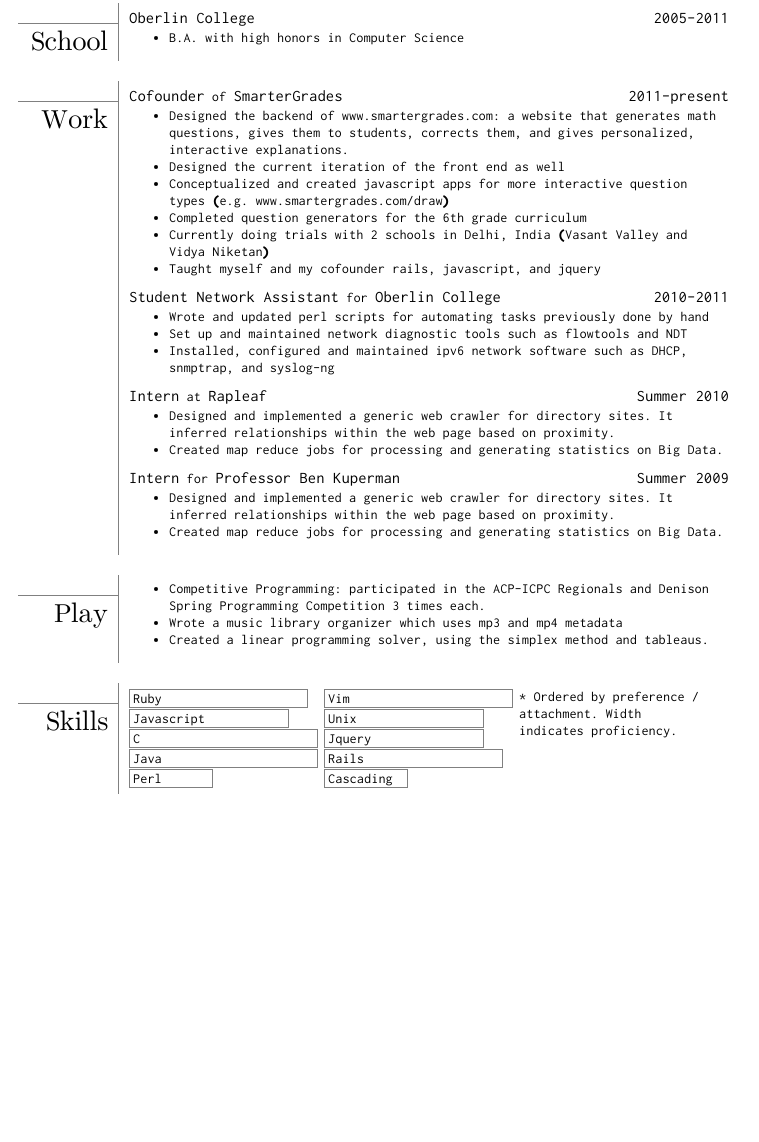
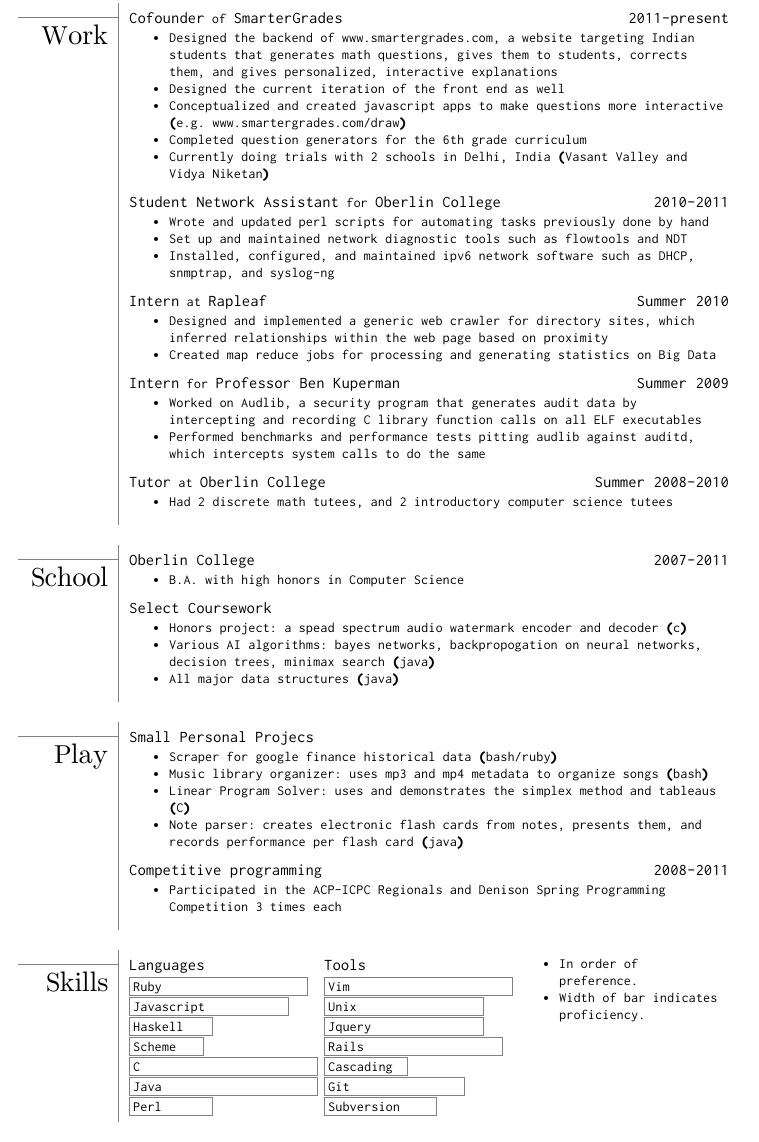
Before and after one commit to ramfjord/Resume, a plain HTML site: page resume.html in a window 1280 px wide. Shown: the part 76-1218 px from the top of the page, without its empty margins (222-981 px from the left). Before the commit the page ends 890 px from the top, so only its background shows below. Drawn offline with Linux system fonts and the light colour scheme.

Commit message:
finished editing

```diff
--- a/css/resume.scss
+++ b/css/resume.scss
@@ -69,7 +69,7 @@ body {
 .section-desc {
   width:80px;
   text-align: right;
-  margin-top:20px;
+  margin-top:14px;
   padding:5px 10px 0 10px;
   border-top:1px solid gray;
   @include fancy-font;
--- a/resume.html
+++ b/resume.html
@@ -1,6 +1,7 @@
 <!DOCTYPE HTML>
 <html>
   <head>
+    <title>Thomas's Resume</title>
     <link rel='stylesheet' type='text/css' href='css/resume.css'>
   </head>
   <body>
@@ -13,7 +14,6 @@
         </div>
 
         <div class=blurb>
-          Programmer and Cool Dude
         </div>
       </div>
 
@@ -31,31 +31,6 @@
     </div>
 
     <!-- BODY WITH EXPERIENCE AND ALL THAT AWESOME SHIT -->
-
-    <div class=row>
-      <div class='col section-desc'>
-        School
-      </div>
-      <div class='col section-content'>
-        <div class=element>
-          <div class=title>
-            <div class=place>
-              Oberlin College
-            </div>
-            <div class=time>
-              2005-2011
-            </div>
-          </div>
-          <div class=description>
-            <ul>
-              <li>
-                B.A. with high honors in Computer Science
-              </li>
-            </ul>
-          </diV>
-        </div>
-      </div>
-    </div>
 
     <div class=row>
       <div class='col section-desc'>
@@ -78,22 +53,19 @@
           <div class=description>
             <ul>
               <li>
-                Designed the backend of www.smartergrades.com: a website that generates math questions, gives them to students, corrects them, and gives personalized, interactive explanations.
+                Designed the backend of www.smartergrades.com, a website targeting Indian students that generates math questions, gives them to students, corrects them, and gives personalized, interactive explanations
               </li>
               <li>
                 Designed the current iteration of the front end as well
               </li>
               <li>
-                Conceptualized and created javascript apps for more interactive question types (e.g. www.smartergrades.com/draw)
+                Conceptualized and created javascript apps to make questions more interactive (e.g. www.smartergrades.com/draw)
               </li>
               <li>
                 Completed question generators for the 6th grade curriculum
               </li>
               <li>
                 Currently doing trials with 2 schools in Delhi, India (Vasant Valley and Vidya Niketan)
-              </li>
-              <li>
-                Taught myself and my cofounder rails, javascript, and jquery
               </li>
             </ul>
           </div>
@@ -121,7 +93,7 @@
                 Set up and maintained network diagnostic tools such as flowtools and NDT
               </li>
               <li>
-                Installed, configured and maintained ipv6 network software such as DHCP, snmptrap, and syslog-ng
+                Installed, configured, and maintained ipv6 network software such as DHCP, snmptrap, and syslog-ng
               </li>
             </ul>
           </div>
@@ -143,10 +115,10 @@
           <div class=description>
             <ul>
               <li>
-                Designed and implemented a generic web crawler for directory sites. It inferred relationships within the web page based on proximity.
+                Designed and implemented a generic web crawler for directory sites, which inferred relationships within the web page based on proximity
               </li>
               <li>
-                Created map reduce jobs for processing and generating statistics on Big Data.
+                Created map reduce jobs for processing and generating statistics on Big Data
               </li>
             </ul>
           </div>
@@ -168,15 +140,83 @@
           <div class=description>
             <ul>
               <li>
-                Designed and implemented a generic web crawler for directory sites. It inferred relationships within the web page based on proximity.
+                Worked on Audlib, a security program that generates audit data by intercepting and recording C library function calls on all ELF executables
               </li>
               <li>
-                Created map reduce jobs for processing and generating statistics on Big Data.
+                Performed benchmarks and performance tests pitting audlib against auditd, which intercepts system calls to do the same
               </li>
             </ul>
           </div>
         </div>
 
+
+        <div class='element'>
+          <div class=title>
+            <div class=position>
+              Tutor
+            </div>
+              at
+            <div class=place>
+              Oberlin College
+            </div>
+            <div class=time>
+              Summer 2008-2010
+            </div>
+          </div>
+          <div class=description>
+            <ul>
+              <li>
+                Had 2 discrete math tutees, and 2 introductory computer science tutees
+              </li>
+            </ul>
+          </div>
+        </div>
+      </div>
+    </div>
+
+    <div class=row>
+      <div class='col section-desc'>
+        School
+      </div>
+      <div class='col section-content'>
+        <div class=element>
+          <div class=title>
+            <div class=place>
+              Oberlin College
+            </div>
+            <div class=time>
+              2007-2011
+            </div>
+          </div>
+          <div class=description>
+            <ul>
+              <li>
+                B.A. with high honors in Computer Science
+              </li>
+            </ul>
+          </diV>
+        </div>
+
+        <div class=element>
+          <div class=title>
+            <div>
+              Select Coursework
+            </div>
+          </div>
+          <div class=description>
+            <ul>
+              <li>
+                Honors project: a spead spectrum audio watermark encoder and decoder (c)
+              </li>
+              <li>
+                Various AI algorithms: bayes networks, backpropogation on neural networks, decision trees, minimax search (java)
+              </li>
+              <li>
+                All major data structures (java)
+              </li>
+            </ul>
+          </diV>
+        </div>
       </div>
     </div>
 
@@ -186,25 +226,44 @@
       </div>
       <div class='col section-content'>
 
-        <ul>
-          <li>
-            Competitive Programming: participated in the ACP-ICPC Regionals and Denison Spring Programming Competition 3 times each.
-          </li>
-          <li>
-            Wrote a music library organizer which uses mp3 and mp4 metadata
-          </li>
-          <li>
-            Created a linear programming solver, using the simplex method and tableaus.
-          </li>
-        </ul>
+        <div class=element>
+          <div class=title>
+            <div>Small Personal Projecs</div>
+          </div>
+          <div class=description>
+            <ul>
+              <li>
+                Scraper for google finance historical data (bash/ruby)
+              </li>
+              <li>
+                Music library organizer: uses mp3 and mp4 metadata to organize songs (bash)
+              </li>
+              <li>
+                Linear Program Solver: uses and demonstrates the simplex method and tableaus (C)
+              </li>
+              <li>
+                Note parser: creates electronic flash cards from notes, presents them, and records performance per flash card (java)
+              </li>
+            </ul>
+
+          </div>
+        </div>
 
         <div class=element>
           <div class=title>
+            <div>Competitive programming</div>
+            <div class=time>
+              2008-2011
+            </div>
           </div>
           <div class=description>
+            <ul>
+              <li>
+                Participated in the ACP-ICPC Regionals and Denison Spring Programming Competition 3 times each
+              </li>
+            </ul>
           </div>
         </div>
-
       </div>
     </div>
 
@@ -214,11 +273,20 @@
       </div>
       <div class='col section-content'>
         <div class='col skill-group'>
+          <div class='title'>
+            <div>Languages</div>
+          </div>
           <div class='skill' style='width:90%;'>
             Ruby
           </div>
           <div class='skill' style='width:80%;'>
             Javascript
+          </div>
+          <div class='skill' style='width:40%;'>
+            Haskell
+          </div>
+          <div class='skill' style='width:35%;'>
+            Scheme
           </div>
           <div class='skill' style='width:95%;'>
             C
@@ -232,6 +300,9 @@
         </div>
 
         <div class='col skill-group'>
+          <div class='title'>
+            <div>Tools</div>
+          </div>
           <div class='skill' style='width:95%;'>
             Vim
           </div>
@@ -247,10 +318,22 @@
           <div class='skill' style='width:40%;'>
             Cascading
           </div>
+          <div class='skill' style='width:70%;'>
+            Git
+          </div>
+          <div class='skill' style='width:55%;'>
+            Subversion
+          </div>
         </div>
 
-        <div class='col skill-group'>
-          * Ordered by preference / attachment.  Width indicates proficiency.
+        <div class='col skill-group' style='width:34%'>
+          <ul>
+            <li>
+              In order of preference.
+            </li>
+            <li>
+              Width of bar indicates proficiency.
+            </li>
         </div>
       </div>
     </div>
```
Also changed, not shown: README.txt (added), css/resume.css.
